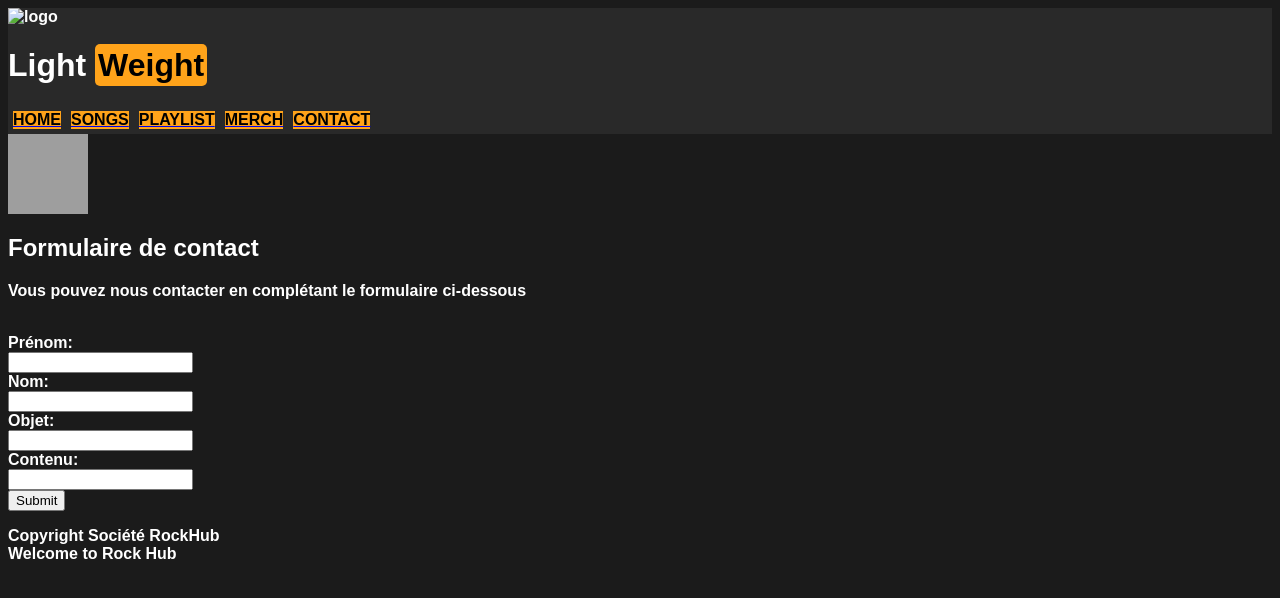
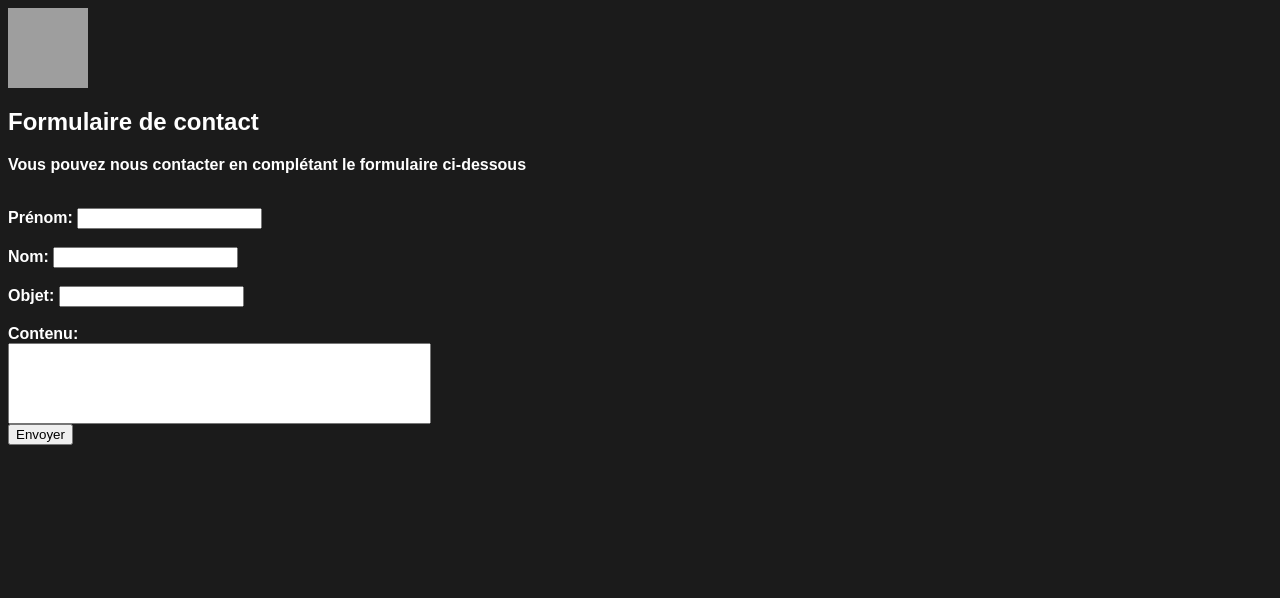
Before and after one commit to blj64/DEVWEB_ING1, a PHP site: page /src/contact.html in a window 1280 px wide. Shown: the top 598 px of the page. Run offline with PHP 8.4, Linux system fonts and the light colour scheme; grey boxes are pictures that could not be loaded.

Commit message:
contact+

```diff
--- a/css/index.css
+++ b/css/index.css
@@ -56,6 +56,10 @@ nav {
     grid-row-gap: 0px;
 }
 
+textarea {
+    resize: none;
+}
+
 #header { grid-area: 1 / 1 / 2 / 5; }
 #menu { grid-area: 2 / 1 / 5 / 2;
         position: ; }
--- a/src/contact.html
+++ b/src/contact.html
@@ -1,26 +1,13 @@
 <html lang="fr">
 <head>
     <meta charset="UTF-8">
-    <link rel="stylesheet" type="text/css" href="css/index.css">
-
-    <title>HS Songs</title>
+    <link rel="stylesheet" type="text/css" href="../css/index.css">
+    <script src="../js/index.js"></script>
+    <title>Contact</title>
 </head>
 <body>
     <div id="main-page">
-        <header id="header">
-            <img src="" alt="logo">
-            <h1><span id="white">Light </span><span id="orange">Weight</span></h1>
-            <nav>
-                <a href="index.html"><div class="nav-link">HOME</div></a>
-                <a href="./src/remix.html"><div class="nav-link">SONGS</div></a>
-                <a href="./src/playlist.html"><div class="nav-link">PLAYLIST</div></a>
-                <a href="./src/goodies.html"><div class="nav-link">MERCH</div></a>
-                <a href="./src/contact.html"><div class="nav-link">CONTACT</div></a>
-            </nav>
-        </header>
-
-
-
+        <!-- HEADER A RAJOUTER-->
         <section id="main">
 
             <img src="contactLogo.png" width="80px" height="80px" alt="lettre">
@@ -28,23 +15,19 @@
             <p>Vous pouvez nous contacter en complétant le formulaire ci-dessous</p><br>
 
             <form action="">
-                <b><label for="prenom">Prénom:</label></b><br>
-                <input type="text" id="prenom" name="prenom"><br>
-                <b><label for="nom">Nom:</label></b><br>
-                <input type="text" id="nom" name="nom"><br>
-                <b><label for="objet">Objet:</label></b><br>
-                <input type="text" id="objet" name="objet"><br>
+                <b><label for="prenom">Prénom:</label></b>
+                <input type="text" id="prenom" class="input-bar" name="prenom"><br><br>
+                <b><label for="nom">Nom:</label></b>
+                <input type="text" id="nom" class="input-bar" name="nom"><br><br>
+                <b><label for="objet">Objet:</label></b>
+                <input type="text" id="objet" class="input-bar" name="objet"><br><br>
                 <b><label for="message">Contenu:</label></b><br>
-                <input type="text" id="message" name="message"><br>
+                <textarea type="text" cols="50" rows="5" id="message" class="input-bar" name="message"></textarea><br>
 
-                <input type="submit" value="Submit">
+                <input type="submit" value="Envoyer">
               </form>
         </section>
-
-        <footer id="footer">
-            <span id="copyright">Copyright Société RockHub</span><br>
-            <span id="footer-text">Welcome to Rock Hub</span>
-        </footer>
+        <!-- FOOTER A RAJOUTER-->
     </div>
 </body>
 </html>
```
